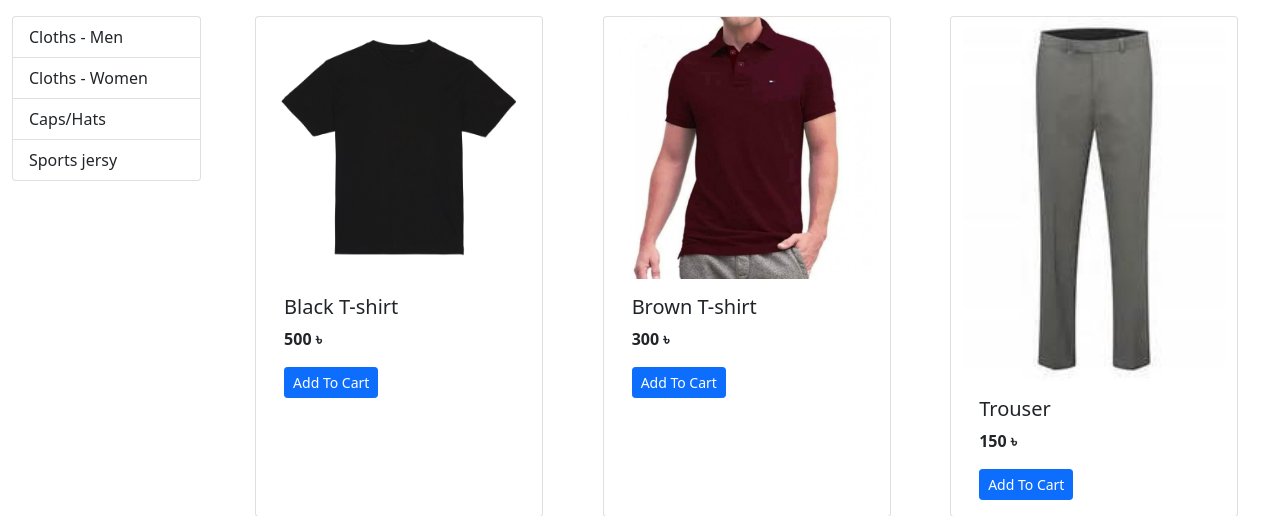
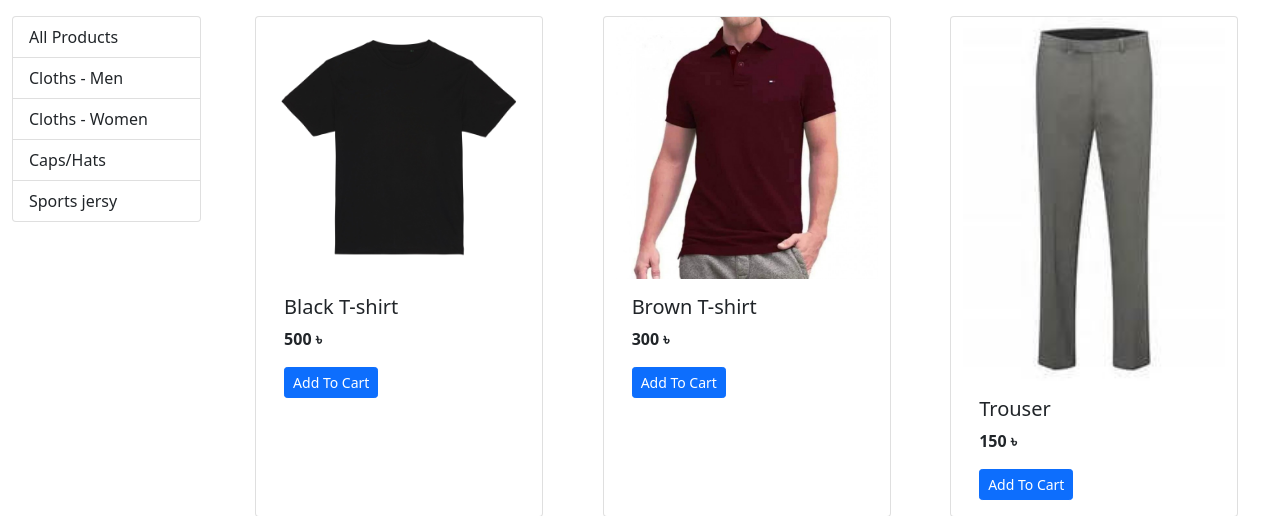
Before and after one commit to ahmedishraq/E-Mart-Django-application, a Django app: page /?category=1 in a window 1280 px wide. Shown: the part 56-572 px from the top of the page. Run offline with Django 3.2, Linux system fonts and the light colour scheme; data comes from the database, SQL or seed files in the repository.

Commit message:
Filter by category and signup page intital mapping

```diff
--- a/store/models/product.py
+++ b/store/models/product.py
@@ -13,3 +13,11 @@ class Product(models.Model):
     @staticmethod
     def get_all_products():
         return Product.objects.all()
+
+
+    @staticmethod
+    def get_all_products_by_category_id(category_id):
+        if category_id:
+            return Product.objects.filter(category = category_id)
+        else:
+            return Product.get_all_products();
--- a/store/templates/base.html
+++ b/store/templates/base.html
@@ -31,7 +31,7 @@
                         <a class="nav-link" aria-current="page" href="#">Logout</a>
                     </li>
                     <li class="nav-item">
-                        <a class="nav-link" aria-current="page" href="#">SignUp</a>
+                        <a class="nav-link" aria-current="page" href="/signup">SignUp</a>
                     </li>
                     <li class="nav-item">
                         <a class="nav-link" aria-current="page" href="#">Login</a>
--- a/store/templates/index.html
+++ b/store/templates/index.html
@@ -11,8 +11,9 @@
         	<!-- Filter end -->
         	<div class="col-lg-2 mx-auto">
         		<div class="list-group">
+        			<a href="/" class="list-group-item list-group-item-action">All Products</a>
         			{% for category in categories %}
-		    			<a href="#" class="list-group-item list-group-item-action">{{category.name}}</a>
+		    			<a href="/?category={{category.id}}" class="list-group-item list-group-item-action">{{category.name}}</a>
         			{% endfor %}
         		</div>
         	</div>
--- a/store/urls.py
+++ b/store/urls.py
@@ -15,8 +15,9 @@ Including another URLconf
 """
 from django.contrib import admin
 from django.urls import path
-from .views import index
+from .views import index, signup
 
 urlpatterns = [
-    path('', index)
+    path('', index),
+    path('signup', signup)
 ]
--- a/store/views.py
+++ b/store/views.py
@@ -4,10 +4,18 @@ from .models.product import Product
 from .models.category import Category
 
 # Create your views here.
+
+# def for product
 def index(request):
 
-    products = Product.get_all_products();
+    products = None
     categories = Category.get_all_categories()
+
+    categoryID = request.GET.get('category')
+    if categoryID:
+        products = Product.get_all_products_by_category_id(categoryID)
+    else:
+        products = Product.get_all_products();
 
     data={}
     data['products'] = products
@@ -15,3 +23,7 @@ def index(request):
 
     #return render (request, 'orders/order.html')
     return render (request, 'index.html', data)
+
+# def for signup page
+def signup(request):
+    return render(request, 'signup.html')
```
Also changed, not shown: store/templates/signup.html (added, +7 -0 lines).
